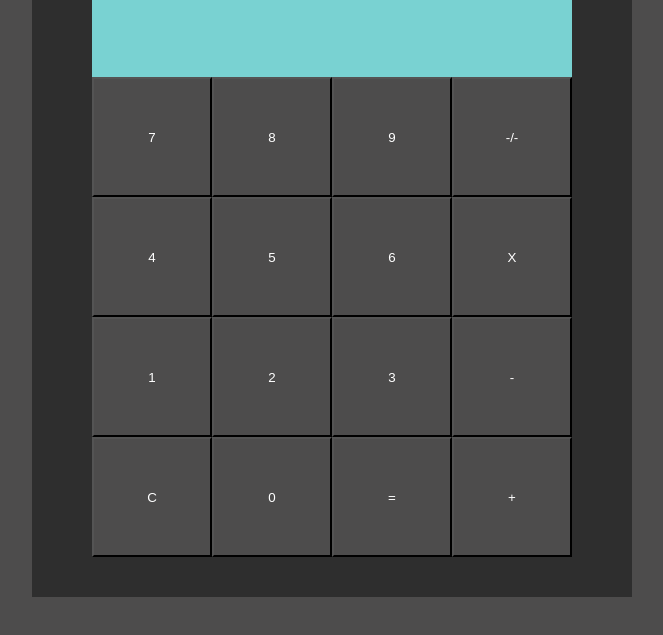
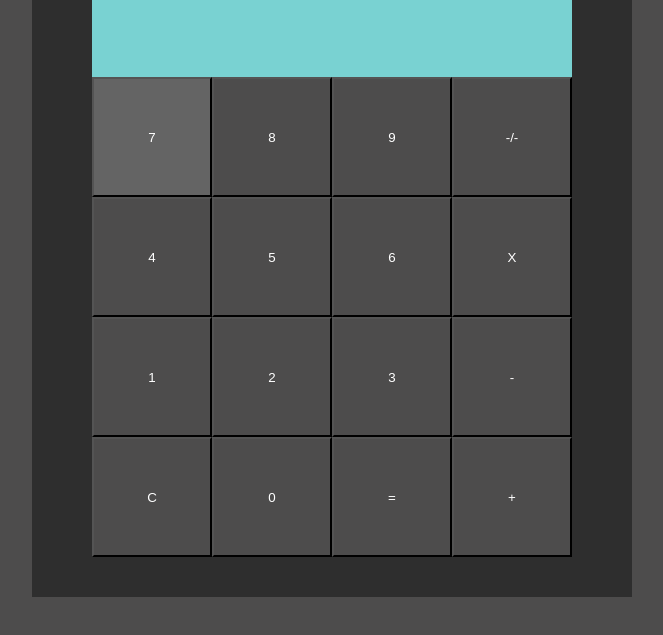
Before and after one commit to Atwan-Sha/js-calculator, a plain HTML site: page index.html in a window 1280 px wide. In both pictures the pointer is over the button 460 px from the left and 204 px from the top of the page. Shown: the part 67-702 px from the top of the page, without its empty margins (308-971 px from the left). Drawn offline with Linux system fonts and the light colour scheme.

Commit message:
added button visual feedback

```diff
--- a/style.css
+++ b/style.css
@@ -37,3 +37,11 @@ button {
     width: 120px;
     height: 120px;
 }
+
+button:hover {
+    background-color: rgb(100, 100, 100);
+}
+
+button:active {
+    background-color: rgb(149, 148, 148);
+}
```
